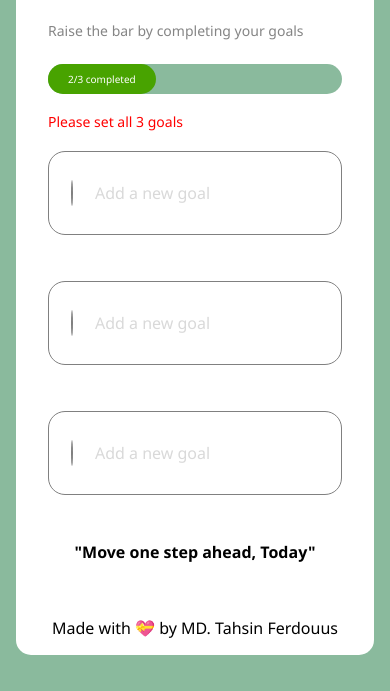
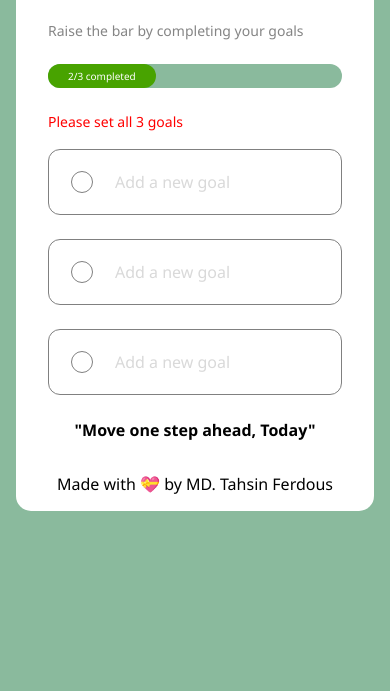
Before and after one commit to Tahsin005/Focus-on-today, a plain HTML site: page index.html in a window 390 px wide. Shown: the part 153-844 px from the top of the page. Drawn offline with Linux system fonts and the light colour scheme.

Commit message:
made some tweaks in the design

```diff
--- a/index.html
+++ b/index.html
@@ -20,8 +20,8 @@
                     2/3 completed
                 </div>
             </div>
+            <p class="error-label">Please set all 3 goals</p>
 
-            <p class="error-label">Please set all 3 goals</p>
 
             <div class="goal-container">
                 <div class="custom-checkbox">
@@ -48,7 +48,7 @@
             </div>
 
             <p class="quote">"Move one step ahead, Today"</p>
-            <p class="credit"> Made with 💝 by MD. Tahsin Ferdouus</p>
+            <p class="credit"> Made with 💝 by MD. Tahsin Ferdous</p>
         </div>
     </main>
 </body>
--- a/style.css
+++ b/style.css
@@ -44,7 +44,7 @@ main {
     height: 30px;
     background-color: #8aba9d;
     border-radius: 15px;
-    margin-top: 24px;
+    margin-block: 24px;
 }
 .progress-value {
     height: 100%;
@@ -67,7 +67,7 @@ main {
     display: flex;
     align-items: center;
     padding: 0 22px;
-    margin-bottom: 46px;
+    /* margin-bottom: 42px; */
 }
 
 .custom-checkbox {
@@ -75,14 +75,19 @@ main {
     height: 24px;
     border: 1px solid grey;
     border-radius: 50%;
+    flex-shrink: 0;
+    cursor: pointer;
 }
 
 .goal-input {
-    margin-left: 22px;
+    padding-left: 22px;
     font-family: inherit;
     border: none;
     font-size: 16px;
     outline: none;
+    height: 100%;
+    width: 100%;
+    font-weight: 500;
 }
 
 .goal-input::placeholder {
@@ -98,22 +103,48 @@ main {
 .credit {
     font-weight: 500;
     text-align: center;
-    margin-top: 54px;
+    margin-top: 32px;
 
 }
 
 .error-label {
     font-size: 14px;
-    margin-top: 18px;
+    margin-block: 18px;
     color: red;
-    margin-bottom: 20px;
+    /* margin-bottom: 0px; */
+}
+
+.completed .custom-checkbox {
+    background-color: #48A300;
+
+}
+
+.completed .goal-input {
+    color: green;
+    text-decoration-line: line-through;
 }
 
 @media (max-width: 768px) {
     .title {
         font-size: 32px;
     }
+
     .app-container {
         padding: 16px 32px;
     }
+
+    .goal-container {
+        height: 64px;
+        margin-bottom: 24px;
+        border-radius: 12px;
+    }
+
+    .custom-checkbox {
+        height: 20px;
+        width: 20px;
+    }
+
+    .progress-bar {
+        height: 24px;
+    }
 }
```
